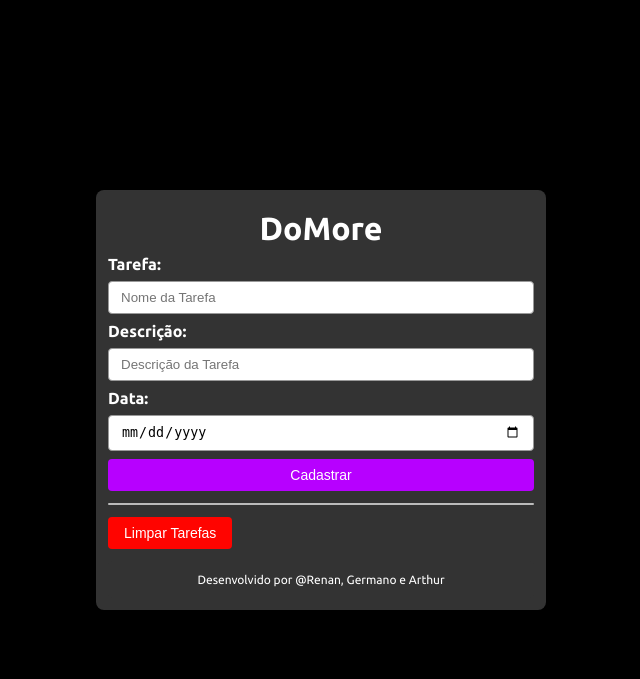
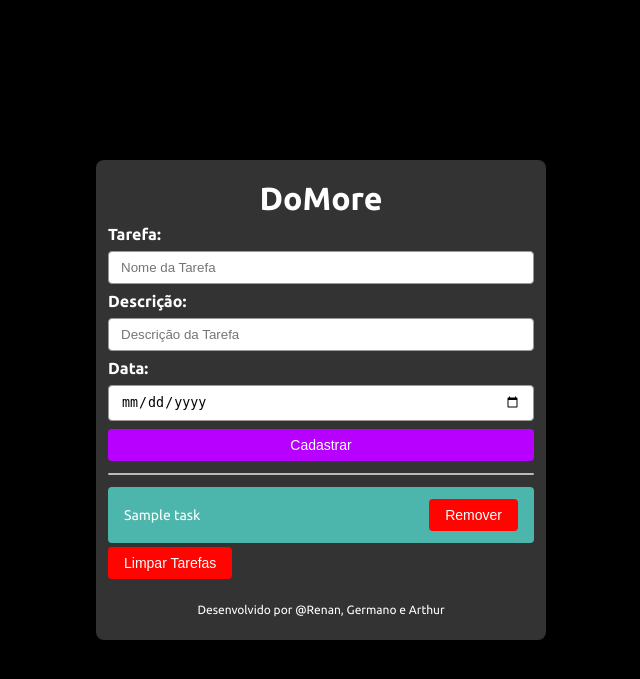
Before and after one commit to Reffex/Projeto-PHP, a PHP site: page / in a window 1280 px wide. Shown: the top 679 px of the page, without its empty margins (319-959 px from the left). Run offline with PHP 8.4, Linux system fonts and the light colour scheme; tables that the repository leaves empty or names only in its code hold one stand-in row (values such as "Sample post"); a stand-in replaces the project's code that opens the database connection.

Commit message:
Update index.php

```diff
--- a/index.php
+++ b/index.php
@@ -1,4 +1,7 @@
 <?php
+
+require __DIR__ . '/connect.php';
+
 session_start();
 
 if (!isset($_SESSION['tasks'])) {
@@ -6,10 +9,21 @@ if (!isset($_SESSION['tasks'])) {
 }
 
 if (isset($_GET['clear']) && $_GET['clear'] === "clear") {
-    unset($_SESSION['tasks']);
+    $stmt = $conn->prepare("DELETE FROM tasks");
+    if ($stmt->execute()) {
+        $_SESSION['success'] = "Todas as tarefas foram removidas.";
+    } else {
+        $_SESSION['error'] = "Ocorreu um erro ao tentar remover as tarefas.";
+    }
+
     header('Location: index.php');
     exit;
 }
+
+$stmt = $conn->prepare("SELECT * FROM tasks");
+$stmt->execute();
+$stmt->setFetchMode(PDO::FETCH_ASSOC);
+
 ?>
 
 <!DOCTYPE html>
@@ -24,6 +38,22 @@ if (isset($_GET['clear']) && $_GET['clear'] === "clear") {
 <body>
 
 <div class="container">
+    <?php
+        if (isset($_SESSION['success'])) {
+    ?>
+        <div class="alert-success"><?php echo $_SESSION['success']; ?></div>
+    <?php
+        unset($_SESSION['success']);
+        }
+    ?>
+    <?php
+        if (isset($_SESSION['error'])) {
+    ?>
+        <div class="alert-error"><?php echo $_SESSION['error']; ?></div>
+    <?php
+        unset($_SESSION['error']);
+        }
+    ?>
     <div class="header">
         <h1>DoMore</h1>
     </div>
@@ -38,26 +68,18 @@ if (isset($_GET['clear']) && $_GET['clear'] === "clear") {
             <input type="date" name="task_date">
             <button type="submit">Cadastrar</button>
         </form>
-        <?php
-        if (isset($_SESSION['message'])) {
-            echo "<p style='color: #EF5350;'>" . htmlspecialchars($_SESSION['message']) . "</p>";
-            unset($_SESSION['message']);
-        }
-        ?>
     </div>
     <div class="separator"></div>
     <div class="list-tasks">
         <?php
-        if (!empty($_SESSION['tasks'])) {
             echo "<ul>";
-            foreach ($_SESSION['tasks'] as $key => $task) {
+            foreach ($stmt->fetchAll() as $task) {
                 echo "<li>
-                        <a href='details.php?key=$key'>" . htmlspecialchars($task['task_name']) . "</a>
-                        <button type='button' class='btn-clear' onclick='deletar($key)'>Remover</button>
+                        <a href='details.php?key=" . $task['id'] . "'>" . htmlspecialchars($task['task_name']) . "</a>
+                        <button type='button' class='btn-clear' onclick='deletar(" . $task['id'] . ")'>Remover</button>
                       </li>";
             }
             echo "</ul>";
-        }
         ?>
         <form action="" method="get">
             <input type="hidden" name="clear" value="clear">
```
